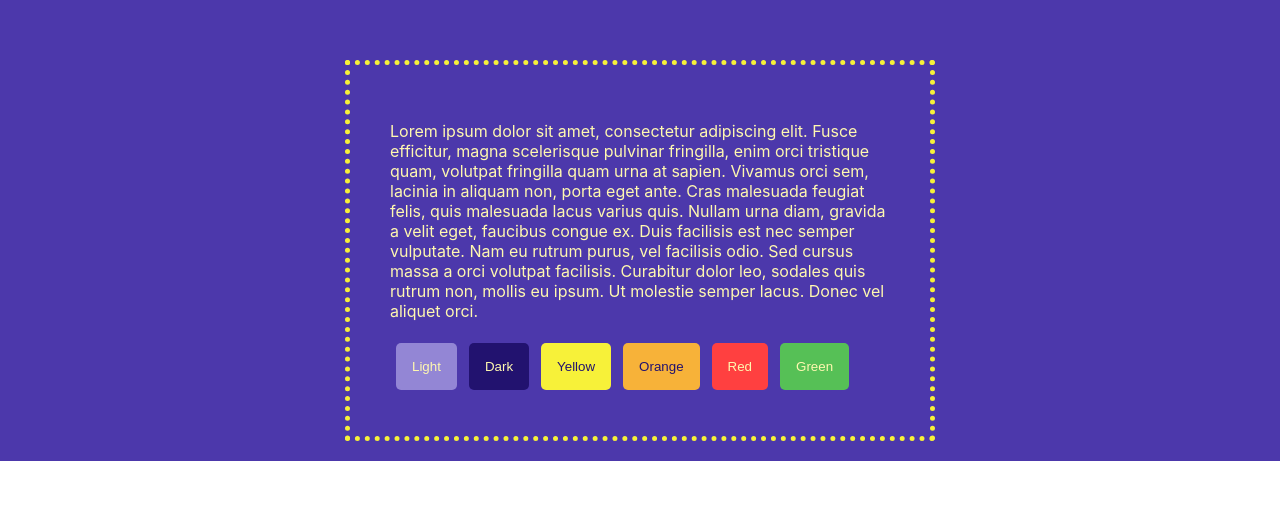
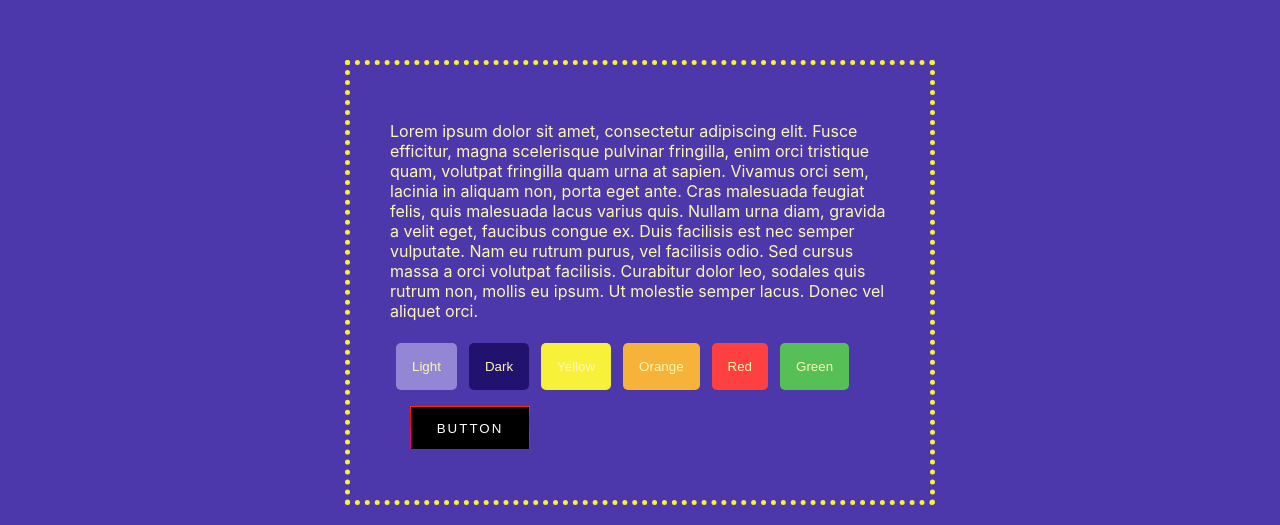
Before and after one commit to FOAna/webvisit, a React (Create React App) app in the folder webvisit/: page / in a window 1280 px wide. Shown: the part 1884-2409 px from the top of the page. Before the commit the page ends 2345 px from the top, so only its background shows below. Built offline with nearby package versions, Linux system fonts and the light colour scheme.

Commit message:
add beautiful button

```diff
--- a/webvisit/package.json
+++ b/webvisit/package.json
@@ -8,7 +8,9 @@
     "@testing-library/jest-dom": "^5.13.0",
     "@testing-library/react": "^11.2.7",
     "@testing-library/user-event": "^12.8.3",
+    "classnames": "^2.3.1",
     "lodash": "^4.17.21",
+    "prop-types": "^15.7.2",
     "react": "^17.0.2",
     "react-dom": "^17.0.2",
     "react-helmet": "^6.1.0",
--- a/webvisit/src/App.css
+++ b/webvisit/src/App.css
@@ -68,7 +68,7 @@
   color: #FFF8B0;
 }
 
-.App__checkColor button {
+.App__checkColor .button {
   margin: 6px;
   padding: 16px;
   color: #FFF8B0;
--- a/webvisit/src/App.js
+++ b/webvisit/src/App.js
@@ -4,23 +4,17 @@ import owl from "./images/owlIt.png";
 import "./App.css";
 import {useEffect, useState} from "react";
 import {throttle} from "lodash";
+//import Button from "./components/Button/Button.js";
+import Button from "./components/Button2/Button.js";
 
 function getLeftMe(mouseX) {
   const multiplier = (mouseX - 100) / (window.innerWidth - 200);
-  // if(mouseX>window.innerWidth-100){
-  //   return "calc(50vw - (594px / 2))";
-  // }
-  //return `calc(${mouseX}px / 3.1)`;
   const resultMe = 100 + (window.innerWidth/2 - 297 - 100) * multiplier;
   return `${resultMe}px`;
 }
 
 function getLeftOwl(mouseX) {
   const multiplier = (mouseX - 100) / (window.innerWidth - 200);
-  // if (mouseX>window.innerWidth-100){
-  //   return "calc(50vw - (594px / 2))";
-  // }
-  //return `calc(100vw - (${mouseX}px / 3.1) - 594px)`;
   const resultOwl = window.innerWidth - 644 + (window.innerWidth/2 - 297 - (window.innerWidth - 644)) * multiplier;
   return `${resultOwl}px`;
 }
@@ -35,6 +29,7 @@ function App() {
 useEffect(() => {
   document.addEventListener('mousemove', throttledHandleMouseMove);
 })
+
   return (
     <div className="App">
       <header className="App__header">
@@ -74,12 +69,16 @@ useEffect(() => {
             congue ex. Duis facilisis est nec semper vulputate. Nam eu rutrum purus, vel facilisis odio. Sed cursus massa a orci
             volutpat facilisis. Curabitur dolor leo, sodales quis rutrum non, mollis eu ipsum. Ut molestie semper lacus. Donec vel
             aliquet orci.</p>
-            <button className="App__light">Light</button>
-            <button className="App__dark">Dark</button>
-            <button className="App__yellow">Yellow</button>
-            <button className="App__orange">Orange</button>
-            <button className="App__red">Red</button>
-            <button className="App__green">Green</button>
+            <button className="App__light button">Light</button>
+            <button className="App__dark button">Dark</button>
+            <button className="App__yellow button">Yellow</button>
+            <button className="App__orange button">Orange</button>
+            <button className="App__red button">Red</button>
+            <button className="App__green button">Green</button>
+            {/* <Button content="Check" color="accent" onClick={() => {
+              alert("Это кажется невозможным, но оно сработало!");
+            }}/> */}
+            <Button/>
         </div>
       </main>
     </div>
--- /dev/null
+++ b/webvisit/src/components/Button/Button.css
@@ -0,0 +1,49 @@
+@import "../../styles/colors.css";
+
+.Button {
+    text-decoration: none;
+    display: inline-block;
+    padding: 15px 30px;
+    margin: 10px 20px;
+    border-radius: 10px;
+    font-family: 'Montserrat', sans-serif;
+    text-transform: uppercase;
+    font-weight: bold;
+    letter-spacing: 2px;
+    color: white;
+    transition: .15s ease-in-out;
+    background-color: var(--background);
+    box-shadow: 0 0 40px 40px var(--elementDark) inset, 0 0 0 0 var(--elementDark);
+  }
+
+  .Button:hover {
+    box-shadow: 0 0 10px 0 var(--elementDark) inset, 0 0 10px 4px var(--elementDark);
+    color: var(--elementDark);
+  }
+
+  .Button_color_correct {
+    box-shadow: 0 0 40px 40px var(--correct) inset, 0 0 0 0 var(--correct);
+  }
+
+  .Button_color_correct:hover {
+    box-shadow: 0 0 10px 0 var(--correct) inset, 0 0 10px 4px var(--correct);
+    color: var(--correct);
+  }
+
+  .Button_color_error {
+    box-shadow: 0 0 40px 40px var(--error) inset, 0 0 0 0 var(--error);
+  }
+
+  .Button_color_error:hover {
+    box-shadow: 0 0 10px 0 var(--error) inset, 0 0 10px 4px var(--error);
+    color: var(--error);
+  }
+
+  .Button_color_accent {
+    box-shadow: 0 0 40px 40px var(--accentDark) inset, 0 0 0 0 var(--accentDark);
+  }
+
+  .Button_color_accent:hover {
+    box-shadow: 0 0 10px 0 var(--accentDark) inset, 0 0 10px 4px var(--accentDark);
+    color: var(--accentDark);
+  }
--- /dev/null
+++ b/webvisit/src/components/Button/Button.js
@@ -0,0 +1,10 @@
+import "./Button.css";
+
+//props от слова properties, это объект, который получается из <Button content="Check" onClick... >
+function Button(props) {
+    return (
+        <button className={`Button Button_color_${props.color}`} onClick={props.onClick}>{props.content}</button>
+    );
+}
+
+export default Button;
--- /dev/null
+++ b/webvisit/src/components/Button2/Button.css
@@ -0,0 +1,54 @@
+body {
+    background: #000;
+  }
+
+  .sliding-button {
+      width: 120px;
+      height: 44px;
+    text-decoration: none;
+    color: white;
+    display: inline-block;
+    position: relative;
+    /* padding: 15px 30px; */
+    border: 1px solid;
+    border-image: linear-gradient(180deg, #ff3000, #ed0200, #ff096c, #d50082);
+    border-image-slice: 1;
+    margin: 10px 20px;
+    font-family: "Montserrat", sans-serif;
+    text-transform: uppercase;
+    overflow: hidden;
+    letter-spacing: 2px;
+    transition: 0.8s cubic-bezier(0.165, 0.84, 0.44, 1);
+    background: #000;
+  }
+  /* стиль для псевдоэлемента над кнопкой, здесь он создаётся */
+  .sliding-button:before {
+    content: "";
+    position: absolute;
+    left: 0;
+    top: 0;
+    height: 0;
+    width: 100%;
+    z-index: 1;
+    /* color: white; */
+    background: linear-gradient(180deg, #ff3000, #ed0200, #ff096c, #d50082);
+    transition: 0.8s cubic-bezier(0.165, 0.84, 0.44, 1);
+  }
+  .sliding-button:hover {
+    background: rgba(0, 0, 0, 0);
+  }
+  .sliding-button:hover:before {
+    bottom: 0%;
+    top: auto;
+    height: 100%;
+  }
+
+  .justOMG {
+      position: relative;
+      top: auto;
+      bottom: auto;
+      left: auto;
+      right: auto;
+      display: block;
+      z-index: 2;
+  }
--- /dev/null
+++ b/webvisit/src/components/Button2/Button.js
@@ -0,0 +1,9 @@
+import "./Button.css";
+
+export default function Button() {
+  return (
+    <button href="" className="sliding-button">
+     <span className="justOMG">Button</span>
+    </button>
+  );
+}
--- /dev/null
+++ b/webvisit/src/styles/colors.css
@@ -0,0 +1,10 @@
+:root {
+    --background: #4c38ab;
+    --accentLight: #F7F139;
+    --accentDark: #F7B239;
+    --text: #FFF8B0;
+    --elementLight: #9386D5;
+    --elementDark: #22126F;
+    --correct: #56C056;
+    --error: #FF4040;
+}
```
Also changed, not shown: webvisit/src/components/Link/Link.css (added), webvisit/src/components/Link/Link.js (added), 1 other file (tests, documents, lock files or other folders).
